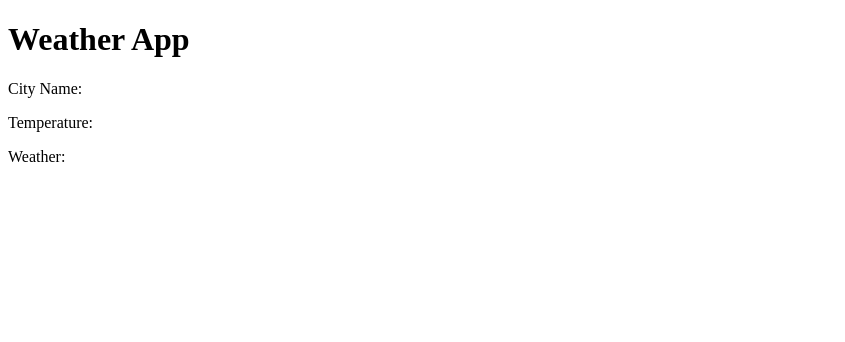
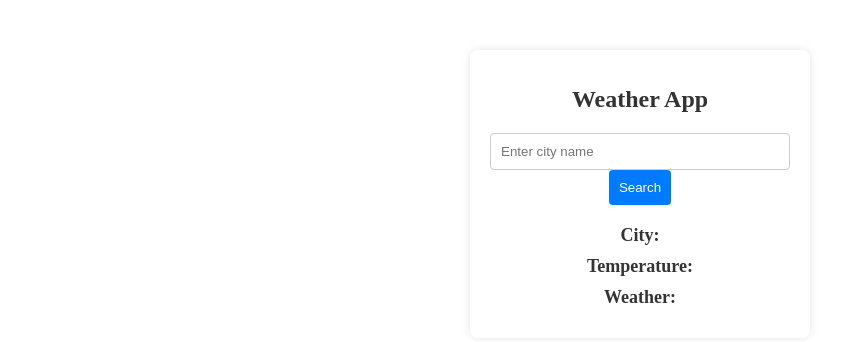
Before and after one commit to mridushman08/Weather-app, a plain HTML site: page index.html in a window 1280 px wide. Shown: the whole page, without its empty margins (0-845 px from the left). Drawn offline with Linux system fonts and the light colour scheme; files that its build step writes are made by us from their sources.

Commit message:
styled html elements using css for a visually appealing layout

```diff
--- a/index.html
+++ b/index.html
@@ -3,21 +3,29 @@
 
 <head>
     <meta charset="UTF-8">
-    <meta name="viewport" content="width=device-width,
-initial-scale=1.0">
-    <title>Weather App</title>
-    <link rel="stylesheet" href="css/style.css">
+    <meta name="viewport" content="width=device-width, initial-scale=1.0">
+    <title>Weather Application</title>
+    <link rel="stylesheet" href="style.css">
+    <!-- Link to your CSS file -->
 </head>
 
 <body>
-    <h1>Weather App</h1>
-    <div class="weather-info">
-        <p id="city-name">City Name: </p>
-        <p id="temperature">Temperature: </p>
-        <p id="weather-description">Weather: </p>
+
+    <div class="container">
+        <h1>Weather App</h1>
+
+        <div class="search-box">
+            <input type="text" id="city-input" placeholder="Enter city name">
+            <button id="search-btn">Search</button>
+        </div>
+
+        <div class="weather-info">
+            <p id="city-name">City: </p>
+            <p id="temperature">Temperature: </p>
+            <p id="weather-description">Weather: </p>
+        </div>
     </div>
 
-    <script src="js/app.js"></script>
 </body>
 
 </html>
--- a/style.css
+++ b/style.css
@@ -0,0 +1,57 @@
+.container {
+    background-color: #fff;
+    padding: 20px;
+    border-radius: 8px;
+    box-shadow: 0 0 10px rgba(0, 0, 0, 0.1);
+    width: 300px;
+    text-align: center;
+    margin: 50px auto;
+}
+
+h1 {
+    font-size: 24px;
+    color: #333;
+    margin-bottom: 20px;
+}
+
+.search-box {
+    margin-bottom: 20px;
+}
+
+#city-input {
+    padding: 10px;
+    width: calc(100% - 22px);
+    margin-right: 10px;
+    border: 1px solid #ccc;
+    border-radius: 4px;
+}
+
+#search-btn {
+    padding: 10px;
+    cursor: pointer;
+    background-color: #007BFF;
+    color: white;
+    border: none;
+    border-radius: 4px;
+}
+
+.weather-info p {
+    font-size: 18px;
+    color: #333;
+    margin: 10px 0;
+    font-weight: bold;
+}
+
+@media (max-width: 600px) {
+    .container {
+        width: 100%;
+        margin: 20px;
+    }
+    #city-input {
+        width: calc(100% - 20px);
+    }
+    #search-btn {
+        width: 100%;
+        margin-top: 10px;
+    }
+}
```
